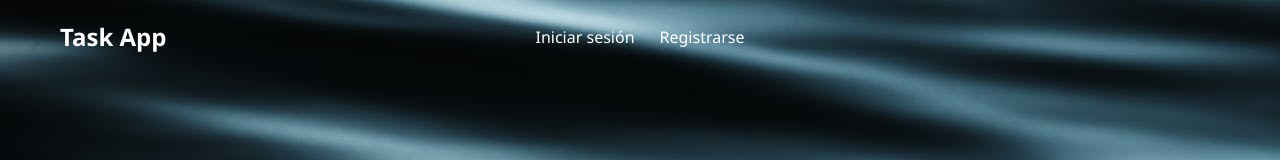
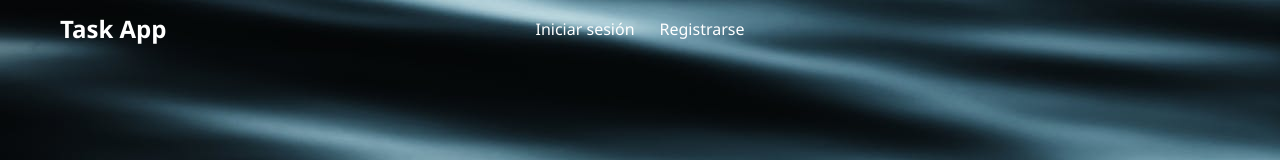
Before and after one commit to leiberbertel/Tasks-Frontend, a Vue app: page / in a window 1280 px wide. Shown: the top 160 px of the page. Built offline with nearby package versions, Linux system fonts and the light colour scheme; some icons are missing.

Commit message:
feat: change the padding top to improve the aesthetics of the nav

```diff
--- a/src/components/HeaderComp.vue
+++ b/src/components/HeaderComp.vue
@@ -15,9 +15,10 @@
   display: flex;
   justify-content: space-between;
   align-items: center;
-    padding: 10px 30px;
+  padding: 2px 30px;
   position: relative;
 }
+
 .logo {
   padding: 10px 30px;
   font-size: 24px;
@@ -26,6 +27,7 @@
   align-items: center;
   color: #fff;
 }
+
 .nav {
   display: flex;
   gap: 25px;
@@ -33,12 +35,14 @@
   left: 50%;
   transform: translateX(-50%);
 }
+
 .nav a {
   font-size: 1em;
   text-decoration: none;
   color: #fff;
   position: relative;
 }
+
 .nav a::after {
   content: '';
   position: absolute;
@@ -50,6 +54,7 @@
   transform: scaleX(0);
   transition: transform 0.3s ease-in-out;
 }
+
 .nav a:hover::after {
   transform: scaleX(1);
 }
```
Lines whose indentation alone changed are shown as unchanged.
